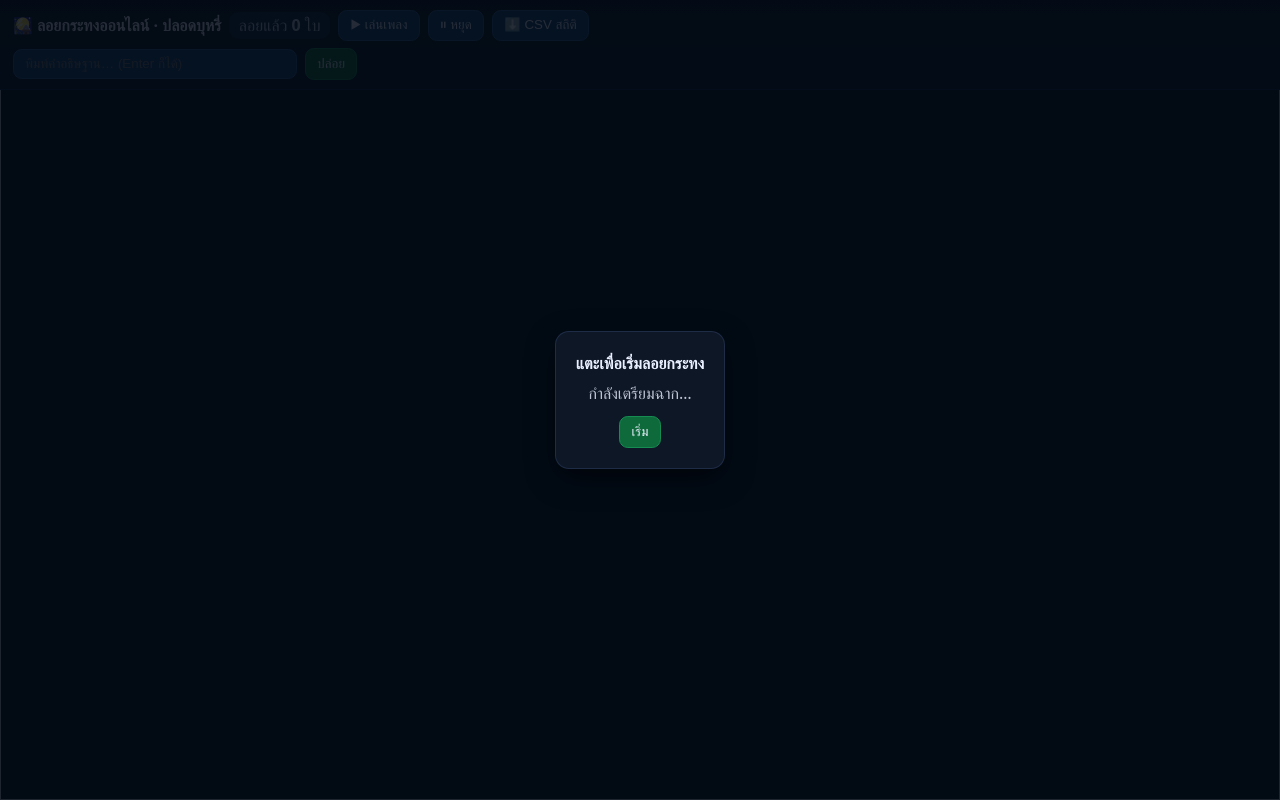
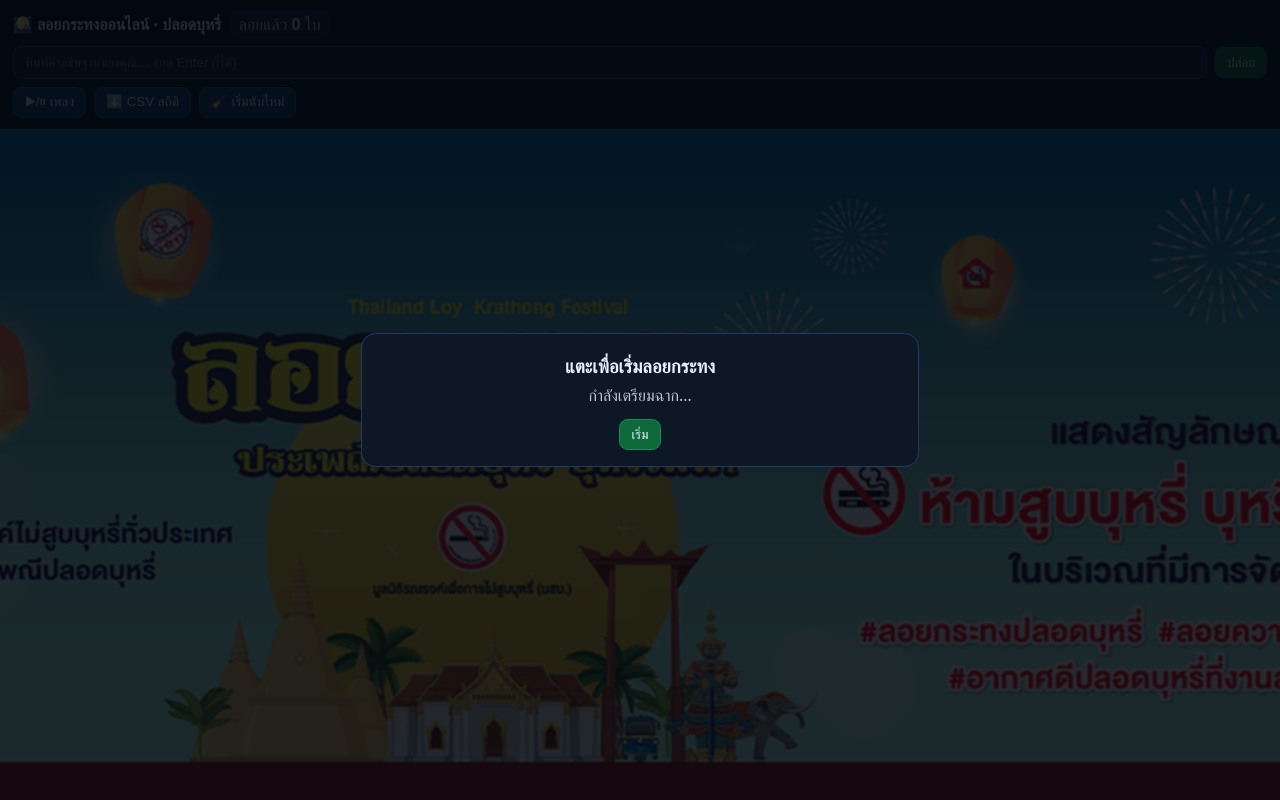
Before and after one commit to kunpig30-ui/loykrathong2025, a plain HTML site: page index.html in a window 1280 px wide. Drawn offline with Linux system fonts and the light colour scheme.

Commit message:
Update index.html

```diff
--- a/index.html
+++ b/index.html
@@ -1,24 +1,42 @@
-<!doctype html>
+<!DOCTYPE html>
 <html lang="th">
 <head>
-  <meta charset="utf-8">
-  <meta name="viewport" content="width=device-width, initial-scale=1, viewport-fit=cover">
+  <meta charset="utf-8" />
+  <meta name="viewport" content="width=device-width, initial-scale=1, viewport-fit=cover" />
   <title>ลอยกระทงออนไลน์ · ปลอดบุหรี่</title>
   <style>
-    :root{ --hdr:72px; --ink:#e9f0ff; }
-    html,body{margin:0;height:100%;background:#061018;color:var(--ink);font-family:system-ui,"TH Sarabun New",Prompt,sans-serif;overflow:hidden}
-    header{position:fixed;inset:0 0 auto 0;z-index:12;background:linear-gradient(180deg,#061018,#081625);border-bottom:1px solid #0b2344;padding:.6rem .8rem}
-    header .row{display:flex;flex-wrap:wrap;gap:.5rem;align-items:center}
-    .pill{background:#0c213f;color:#bcd;padding:.15rem .6rem;border-radius:.6rem}
-    .btn{background:#174372;border:1px solid #2c5f96;color:#e9f0ff;border-radius:.55rem;padding:.42rem .7rem}
-    .btn.good{background:#0f6a3b;border-color:#168c53}
-    #stage{position:fixed;left:0;right:0;top:var(--hdr);bottom:0;overflow:hidden}
-    #bg{position:absolute;inset:0;width:100%;height:100%;object-fit:cover;object-position:center bottom}
-    #scene{position:absolute;inset:0;display:block}
-    #wishList{position:fixed;left:10px;bottom:10px;right:10px;list-style:none;margin:0;padding:0;color:#bbccdd;z-index:9}
+    :root{ --hdr: 116px; --ink:#e9f0ff; }
+    html,body{margin:0;height:100%;background:#061018;color:var(--ink);overflow:hidden;
+      font-family:system-ui,"TH Sarabun New",Prompt,sans-serif}
+
+    /* header */
+    header{position:fixed;left:0;right:0;top:0;z-index:12;
+      background:linear-gradient(180deg,#061018 0%,#081625 100%);
+      border-bottom:1px solid #0b2344; padding:.6rem .8rem}
+    .row{display:flex;flex-wrap:wrap;gap:.5rem;align-items:center}
+    .btn{background:#174372;border:1px solid #2c5f96;color:#e9f0ff;border-radius:.55rem;
+      padding:.42rem .7rem;cursor:pointer}
+    .good{background:#0f6a3b;border-color:#168c53}
+    .pill{background:#0c213f;color:#bcd;padding:.22rem .6rem;border-radius:.6rem}
+    input[type="text"].box{min-width:260px;flex:1 1 380px;background:#0e223f;border:1px solid #2a4c80;
+      color:#e9f0ff;border-radius:.55rem;padding:.52rem .7rem;outline:none}
+
+    /* stage */
+    #stage{position:fixed;left:0;right:0;top:var(--hdr);bottom:0;z-index:0;overflow:hidden}
+    #bgLayer{position:absolute;inset:0;width:100%;height:100%;
+      object-fit:cover;object-position:center bottom;z-index:0}
+    #scene{position:absolute;inset:0;display:block;z-index:1;touch-action:manipulation}
+
+    /* wish list bottom-left (เล็ก, ไม่บังฉาก) */
+    #wishList{position:fixed;left:10px;bottom:10px;z-index:9;color:#bbccdd;pointer-events:none;
+      list-style:none;margin:0;padding:0;font-size:clamp(13px,2.4vw,15px)}
     #wishList .num{display:inline-block;width:62px;opacity:.8}
-    #splash{position:fixed;inset:0;display:grid;place-items:center;background:rgba(3,10,20,.85);z-index:9999}
-    #splash .card{background:#0e1726;border:1px solid rgba(120,160,255,.15);border-radius:14px;padding:20px;color:#e9f0ff;box-shadow:0 10px 30px rgba(0,0,0,.45);text-align:center}
+
+    /* splash (ขอ gesture เล่นเสียง) */
+    #splash{position:fixed;inset:0;display:grid;place-items:center;background:rgba(3,7,14,.86);z-index:20}
+    #splash.hide{opacity:0;pointer-events:none;transition:.35s}
+    .card{background:#0e1726;border:1px solid #223a66;border-radius:.9rem;padding:1rem 1.1rem;
+      width:min(92vw,520px);text-align:center}
   </style>
 </head>
 <body>
@@ -26,36 +44,43 @@
     <div class="row">
       <strong>🎑 ลอยกระทงออนไลน์ · ปลอดบุหรี่</strong>
       <span class="pill">ลอยแล้ว <b id="statCount">0</b> ใบ</span>
-      <button id="playBtn" class="btn">▶ เล่นเพลง</button>
-      <button id="stopBtn" class="btn">⏸ หยุด</button>
-      <button id="csvBtn"  class="btn">⬇️ CSV สถิติ</button>
     </div>
+
     <div class="row" style="margin-top:.45rem">
-      <input id="wish" class="btn" placeholder="พิมพ์คำอธิษฐาน… (Enter ก็ได้)" style="min-width:260px">
+      <input id="wish" class="box" type="text" placeholder="พิมพ์คำอธิษฐานของคุณ… (กด Enter ก็ได้)">
       <button id="launch" class="btn good">ปล่อย</button>
+    </div>
+
+    <div class="row" style="margin-top:.45rem">
+      <button id="toggleBgm" class="btn">▶/⏸ เพลง</button>
+      <button id="exportStat" class="btn">⬇️ CSV สถิติ</button>
+      <button id="resetStat" class="btn">🧹 เริ่มนับใหม่</button>
     </div>
   </header>
 
-  <div id="splash">
-    <div class="card">
-      <div style="font-weight:700;margin-bottom:8px">แตะเพื่อเริ่มลอยกระทง</div>
-      <div id="loadInfo" style="opacity:.8;margin-bottom:12px">กำลังเตรียมฉาก…</div>
-      <button id="startBtn" class="btn good">เริ่ม</button>
-    </div>
-  </div>
-
   <div id="stage">
     <picture>
-      <source media="(max-width:640px)" srcset="bg5mb.png">
-      <img id="bg" src="bg5.png" alt="">
+      <source media="(max-width:640px)" srcset="images/bg5mb.png">
+      <img id="bgLayer" src="images/bg5.png" alt="background">
     </picture>
     <canvas id="scene"></canvas>
   </div>
 
   <ul id="wishList"></ul>
-  <audio id="bgm" src="audio/song.mp3" preload="auto" loop playsinline></audio>
 
-  <!-- โหลดสคริปต์ “อันเดียว” -->
-  <script src="main.js?v=13.1" defer></script>
+  <!-- เพลง -->
+  <audio id="bgm" loop preload="auto" src="audio/song.mp3" playsinline></audio>
+
+  <!-- Splash เริ่ม -->
+  <div id="splash">
+    <div class="card">
+      <h3 style="margin:.2rem 0 .4rem 0">แตะเพื่อเริ่มลอยกระทง</h3>
+      <div id="loadInfo" style="opacity:.8;margin-bottom:.8rem">กำลังเตรียมฉาก…</div>
+      <button id="startBtn" class="btn good">เริ่ม</button>
+    </div>
+  </div>
+
+  <!-- ใส่แค่ไฟล์เดียว ห้ามซ้ำ -->
+  <script src="main.js?v=14"></script>
 </body>
 </html>
```
